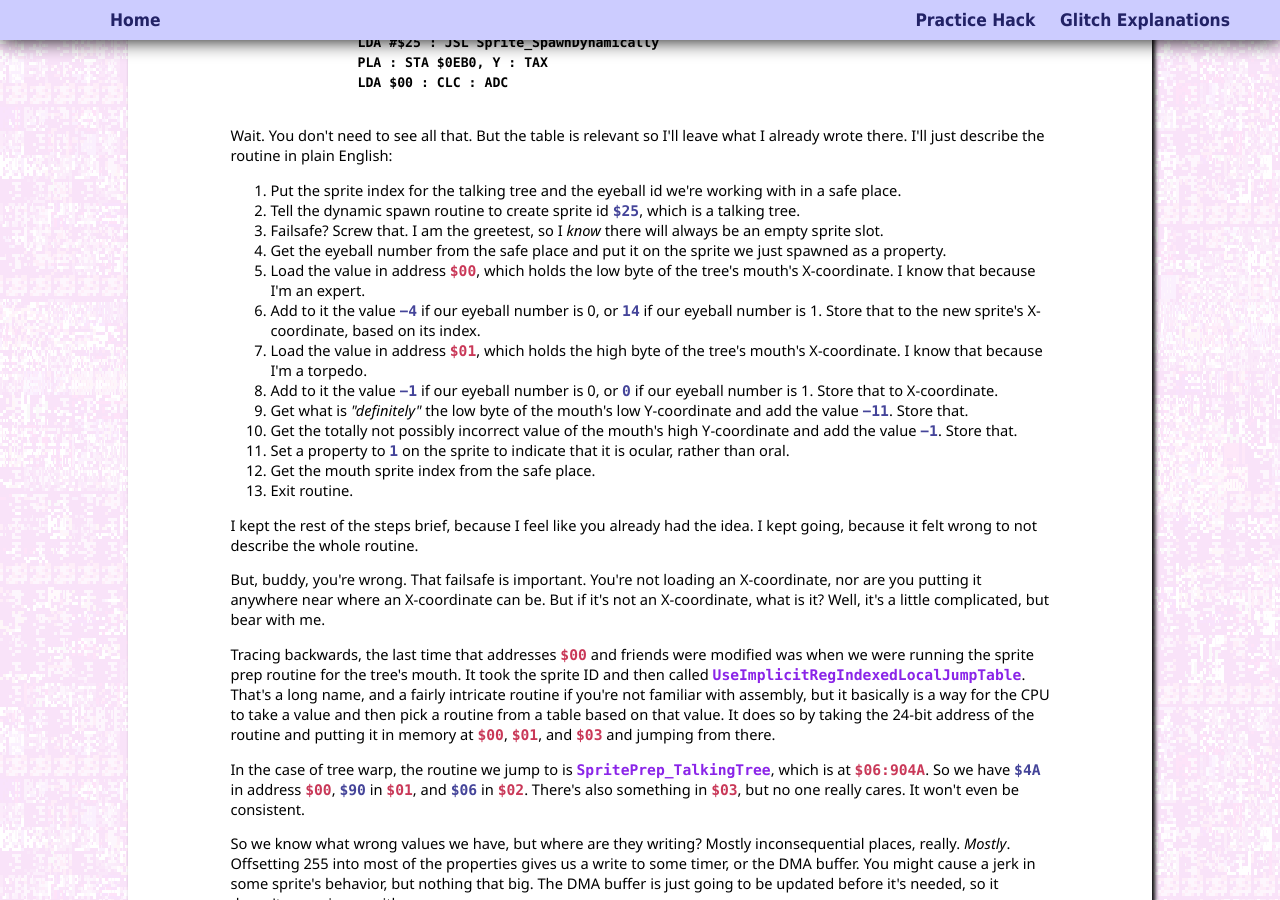
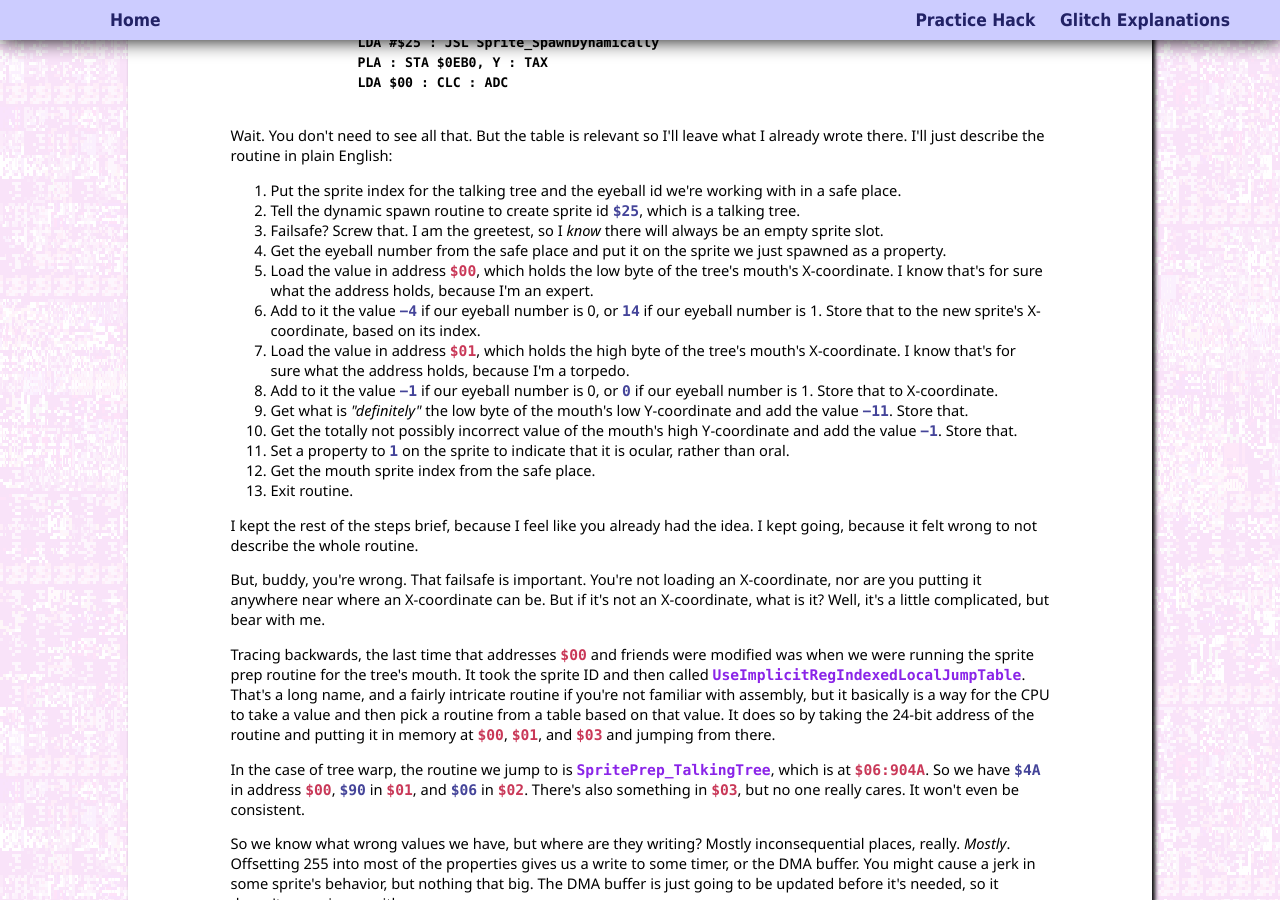
Before and after one commit to spannerisms/spannerisms.github.io, a Jekyll site: the page built from treewarp.html, in a window 1280 px wide and 900 px high, scrolled down 1744 px. Built offline with Jekyll 4.4.1, drawn with Linux system fonts in a browser that asks for light colours.

Commit message:
Update treewarp.html

```diff
--- a/treewarp.html
+++ b/treewarp.html
@@ -52,9 +52,9 @@ background: glitchybg
 		<li>Tell the dynamic spawn routine to create sprite id <code class="value">$25</code>, which is a talking tree.</li>
 		<li>Failsafe? Screw that. I am the greetest, so I <em>know</em> there will always be an empty sprite slot.</li>
 		<li>Get the eyeball number from the safe place and put it on the sprite we just spawned as a property.</li>
-		<li>Load the value in address <code class="address">$00</code>, which holds the low byte of the tree's mouth's X-coordinate. I know that because I'm an expert.</li>
+		<li>Load the value in address <code class="address">$00</code>, which holds the low byte of the tree's mouth's X-coordinate. I know that's for sure what the address holds, because I'm an expert.</li>
 		<li>Add to it the value <code class="value">&minus;4</code> if our eyeball number is 0, or <code class="value">14</code> if our eyeball number is 1. Store that to the new sprite's X-coordinate, based on its index.
-		<li>Load the value in address <code class="address">$01</code>, which holds the high byte of the tree's mouth's X-coordinate. I know that because I'm a torpedo.</li>
+		<li>Load the value in address <code class="address">$01</code>, which holds the high byte of the tree's mouth's X-coordinate. I know that's for sure what the address holds, because I'm a torpedo.</li>
 		<li>Add to it the value <code class="value">&minus;1</code> if our eyeball number is 0, or <code class="value">0</code> if our eyeball number is 1. Store that to X-coordinate.</li>
 		<li>Get what is <em>"definitely"</em> the low byte of the mouth's low Y-coordinate and add the value <code class="value">&minus;11</code>. Store that.</li>
 		<li>Get the totally not possibly incorrect value of the mouth's high Y-coordinate and add the value <code class="value">&minus;1</code>. Store that.</li>
```
